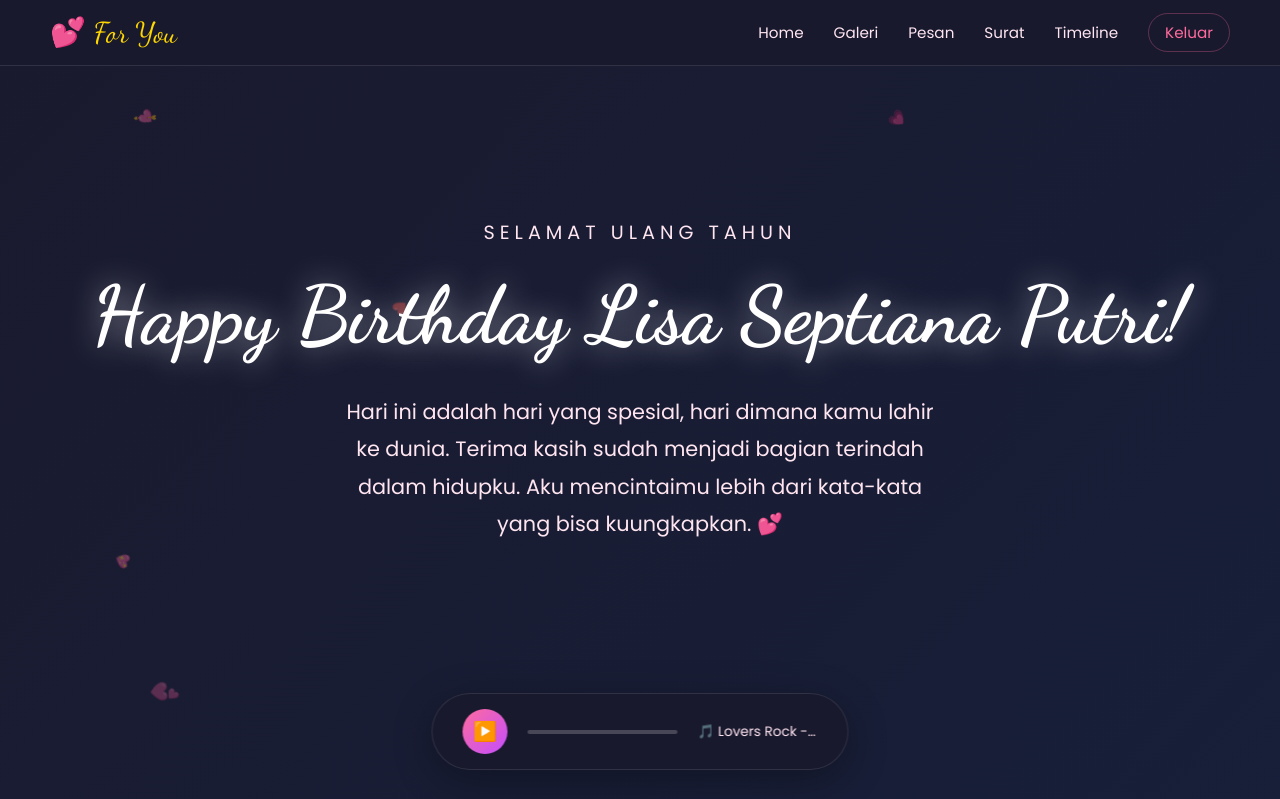
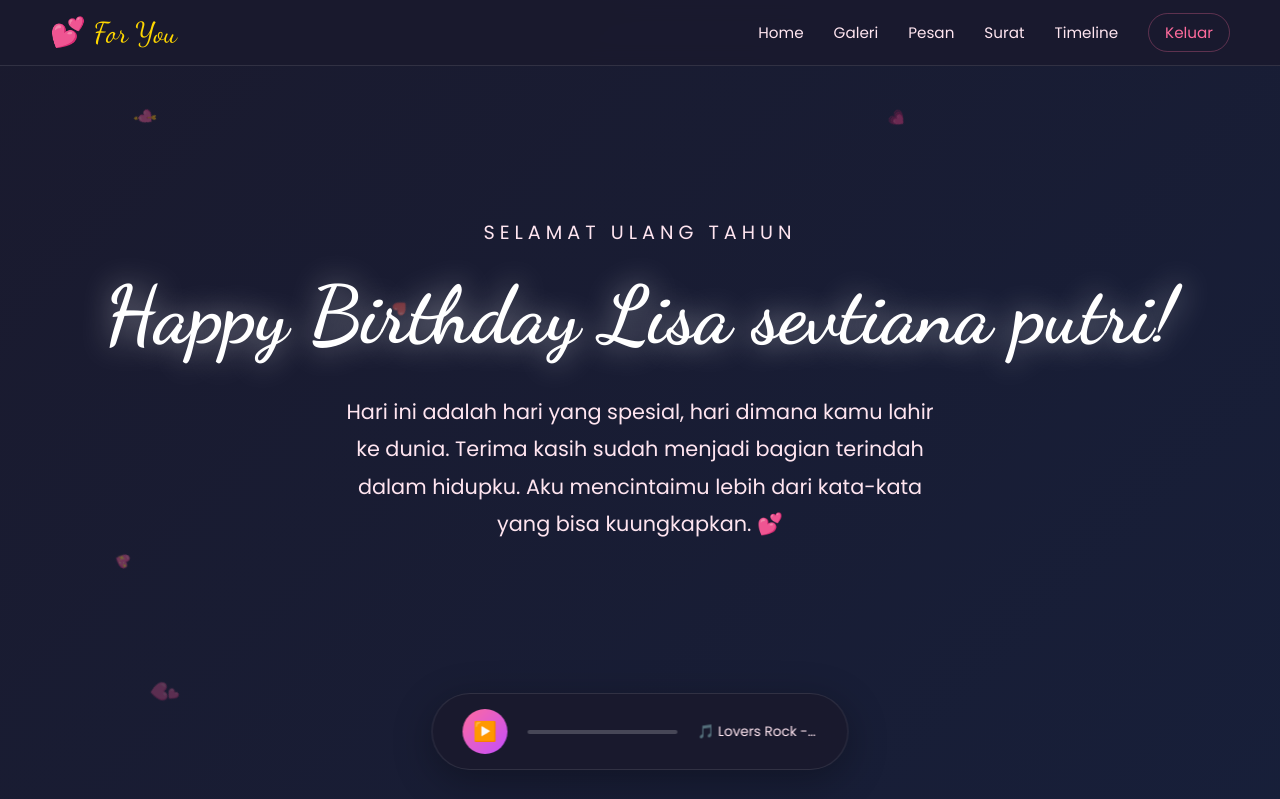
Before and after one commit to yadd-01/hbd, a Django app: template templates/birthday/main.html in a window 1280 px wide. Shown: the top 799 px of the page. Run offline with Django 5.2, Linux system fonts and the light colour scheme; the template is opened without the code that fills it, so the values that code supplies are empty.

Commit message:
fix nama Lisa sevtiana putri

```diff
--- a/templates/birthday/landing.html
+++ b/templates/birthday/landing.html
@@ -336,7 +336,7 @@
         <p class="subtitle">UNTUKMU YANG ISTIMEWA</p>
         <h1 class="title">Happy Birthday</h1>
         <div class="name">
-            <span class="typewriter" id="name-text">Lisa Septiana Putri</span>
+            <span class="typewriter" id="name-text">Lisa sevtiana putri</span>
         </div>
 
         <div class="countdown-container">
--- a/templates/birthday/main.html
+++ b/templates/birthday/main.html
@@ -840,7 +840,7 @@
     <section class="hero" id="home">
         <div class="hero-content">
             <p class="hero-subtitle">SELAMAT ULANG TAHUN</p>
-            <h1 class="hero-title">Happy Birthday Lisa Septiana Putri!</h1>
+            <h1 class="hero-title">Happy Birthday Lisa sevtiana putri!</h1>
             <p class="hero-message">
                 Hari ini adalah hari yang spesial, hari dimana kamu lahir ke dunia.
                 Terima kasih sudah menjadi bagian terindah dalam hidupku.
@@ -924,11 +924,11 @@
     <div class="letter-modal" id="letter-modal">
         <div class="letter-modal-content">
             <div class="letter-modal-header">
-                <h3>💌 Surat untuk Lisa 💌</h3>
+                <h3>💌 Surat untuk Lisa sevtiana putri 💌</h3>
                 <button class="letter-close-btn" onclick="closeLetter()">×</button>
             </div>
             <div class="letter-modal-body">
-                <p>Dear Lisa Septiana Putri,</p>
+                <p>Dear Lisa sevtiana putri,</p>
 
                 <p>Hari ini, di tanggal yang spesial ini, aku mau bilang sesuatu yang mungkin udah sering kamu denger, tapi belum pernah aku ucapkan dengan sepenuh hati.</p>
 
@@ -942,7 +942,7 @@
 
                 <p>Semoga di usia barumu ini, semua impianmu jadi kenyataan. Semoga Allah selalu menjaga kita, mempererat cinta kita, dan memberkahi setiap langkah kita. Aku berjanji akan terus jadi yang terbaik buat kamu, terus belajar menjadi orang yang lebih baik, dan terus mencintaimu tanpa syarat.</p>
 
-                <p>Selamat ulang tahun, cintaku. Selamat ulang tahun,Lisa Septiana Putri. Semoga kita bisa terus bersama, melewati semua, dan bahagia selamanya.</p>
+                <p>Selamat ulang tahun, cintaku. Selamat ulang tahun,Lisa sevtiana putri. Semoga kita bisa terus bersama, melewati semua, dan bahagia selamanya.</p>
 
                 <p>Aku sayang kamu. ❤️</p>
 
```
